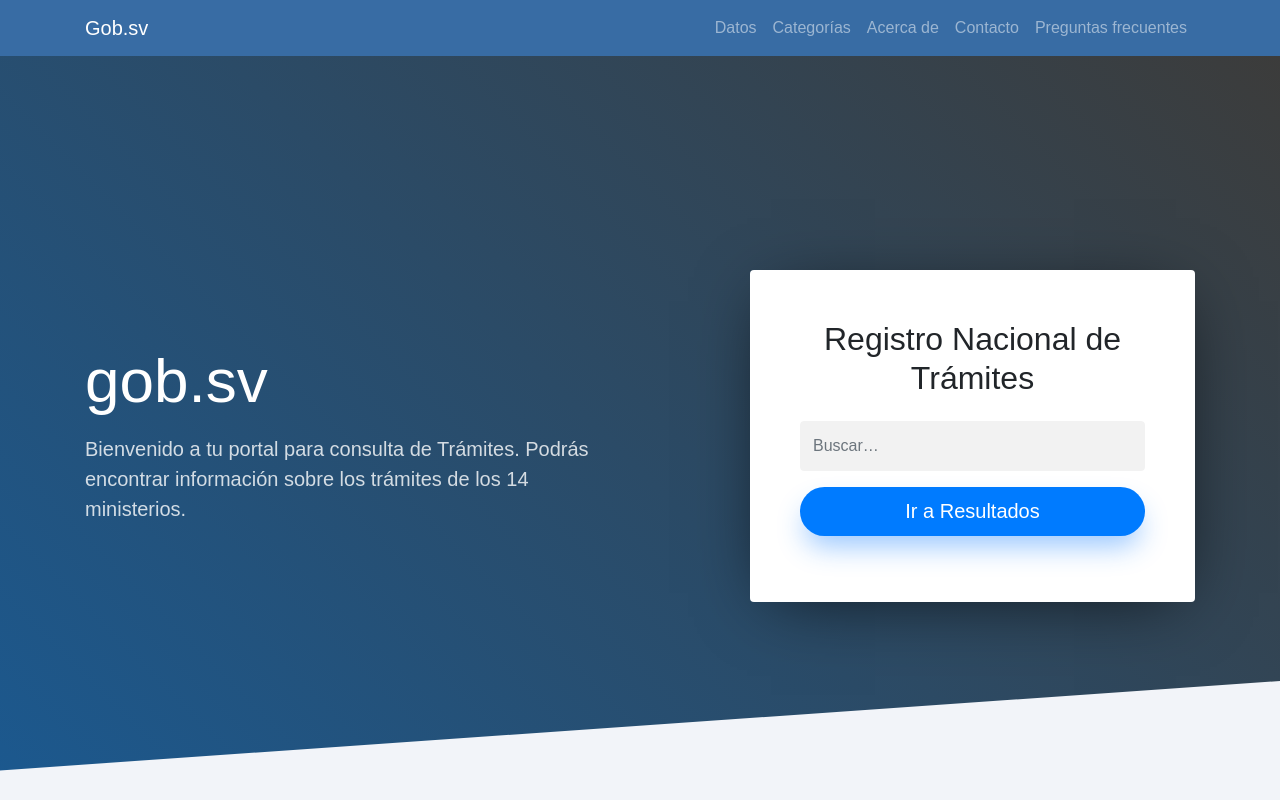
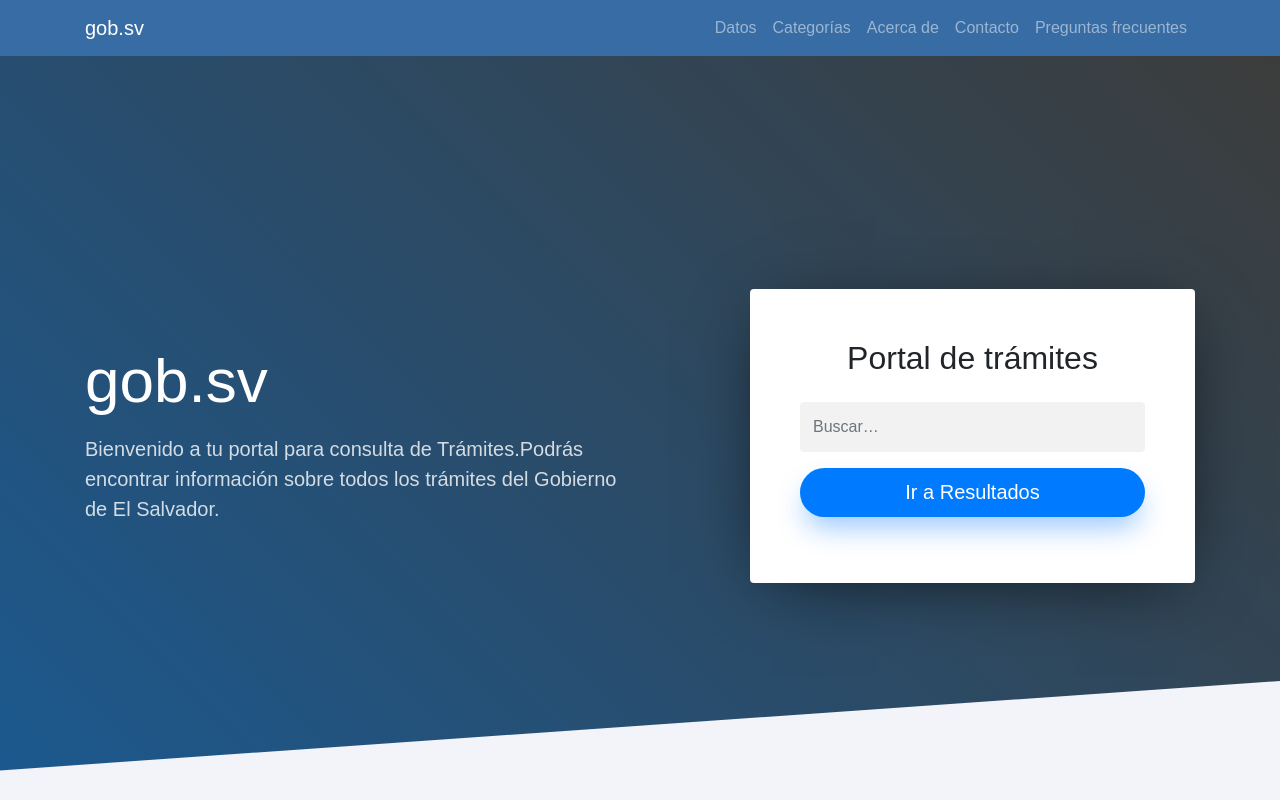
Before and after one commit to OMR-El-Salvador/tramites-web, a React (Create React App) app: page / in a window 1280 px wide. Shown: the top 800 px of the page. Built offline with nearby package versions, Linux system fonts and the light colour scheme.

Commit message:
Removed RNT references

```diff
--- a/public/index.html
+++ b/public/index.html
@@ -26,7 +26,7 @@
     <link rel="stylesheet" href="%PUBLIC_URL%/assets/css/helpers.css">
     <link rel="stylesheet" href="%PUBLIC_URL%/assets/css/style.css">
     <link rel="stylesheet" href="%PUBLIC_URL%/assets/css/landing-2.css">
-    <title>Registro Nacional de Trámites – El Salvador</title>
+    <title>gob.sv - Portal de Trámites</title>
   </head>
   <body data-spy="scroll" data-target="#pb-navbar" data-offset="200">
     <noscript>
--- a/src/components/Procedure/Search.js
+++ b/src/components/Procedure/Search.js
@@ -6,7 +6,7 @@ export default class ProcedureSearch extends Component {
     return (
       <div className="col-md-5 relative align-self-center">
         <form action="#" className="bg-white rounded pb_form_v1">
-          <h2 className="mb-4 mt-0 text-center">Registro Nacional de Trámites</h2>
+          <h2 className="mb-4 mt-0 text-center">Portal de trámites</h2>
           <div className="form-group">
             <input type="text" className="form-control pb_height-50 reverse" placeholder="Buscar…" />
           </div>
--- a/src/screens/UI/Home.js
+++ b/src/screens/UI/Home.js
@@ -4,13 +4,19 @@ import ProcedureSearch from '../../components/Procedure/Search';
 export default class Home extends Component {
   render() {
     return (
-      <section className="pb_cover_v3 overflow-hidden cover-bg-indigo cover-bg-opacity text-left pb_gradient_v1 pb_slant-light" id="section-home">
+      <section
+          className="pb_cover_v3 overflow-hidden cover-bg-indigo cover-bg-opacity text-left
+            pb_gradient_v1 pb_slant-light"
+          id="section-home">
         <div className="container">
           <div className="row align-items-center justify-content-center">
             <div className="col-md-6">
               <h2 className="heading mb-3">gob.sv </h2>
               <div className="sub-heading">
-                <p className="mb-4">Bienvenido a tu portal para consulta de Trámites. Podrás encontrar información sobre los trámites de los 14 ministerios.</p>
+                <p className="mb-4">
+                  Bienvenido a tu portal para consulta de Trámites.Podrás encontrar información
+                  sobre todos los trámites del Gobierno de El Salvador.
+                </p>
               </div>
             </div>
             <div className="col-md-1">
--- a/src/screens/UI/NavBar.js
+++ b/src/screens/UI/NavBar.js
@@ -6,7 +6,7 @@ export default class NavBar extends Component {
     return (
       <nav className="navbar navbar-expand-lg navbar-dark" id="pb-navbar">
         <div className="container">
-          <Link className="navbar-brand" to="/">Gob.sv</Link>
+          <Link className="navbar-brand" to="/">gob.sv</Link>
           <button className="navbar-toggler ml-auto" type="button" data-toggle="collapse" data-target="#probootstrap-navbar" aria-controls="probootstrap-navbar"
             aria-expanded="false" aria-label="Toggle navigation">
             <span><i className="ion-navicon"></i></span>
```
